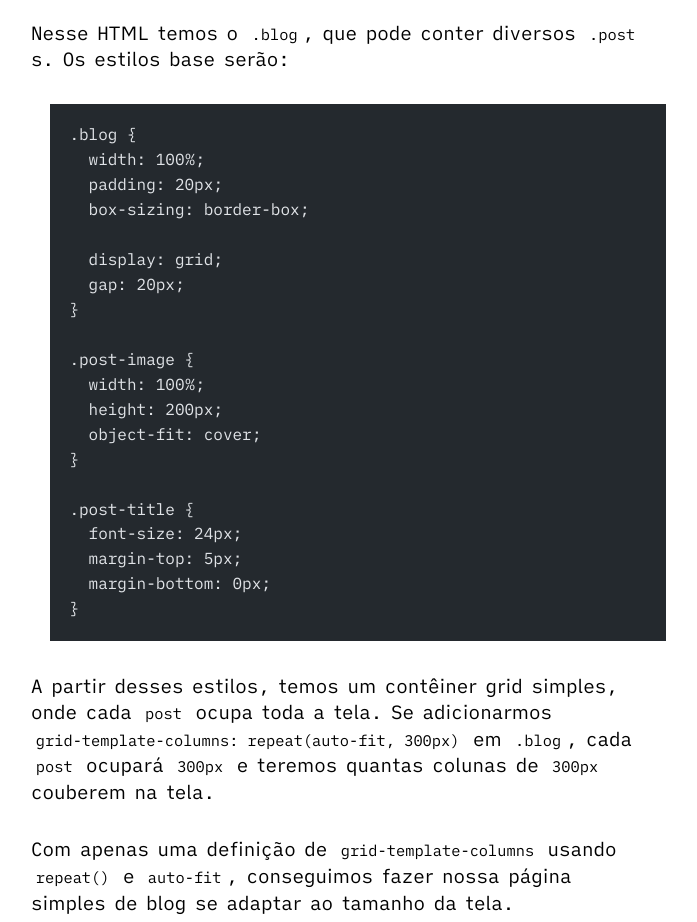
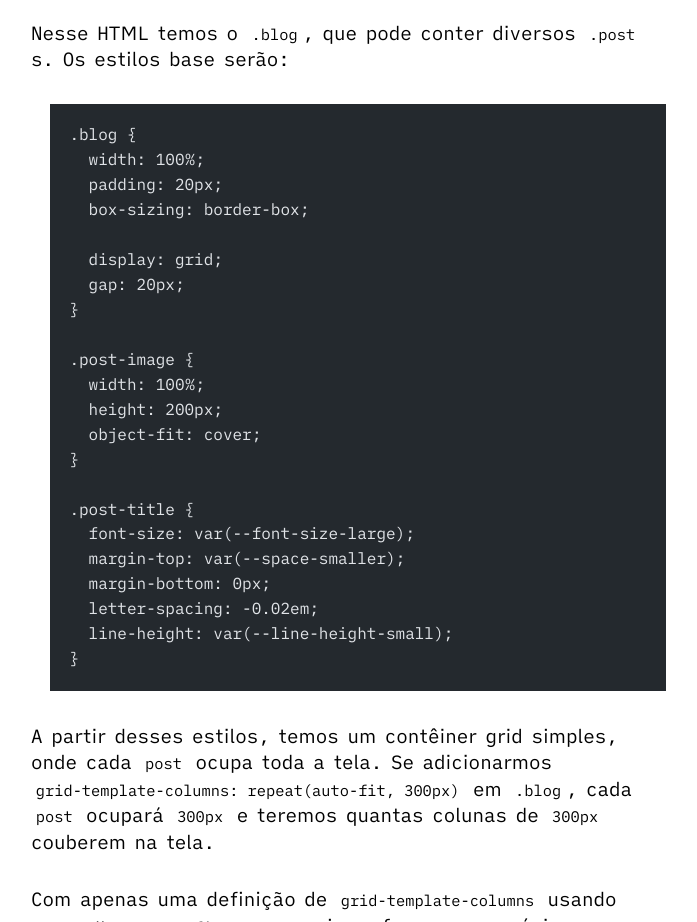
Before and after one commit to triangulodev/triangulo, an Astro site: page /posts/criando-layouts-responsivos-css-grid in a window 1280 px wide. Shown: the part 5480-6402 px from the top of the page, without its empty margins (129-826 px from the left). Built offline with nearby package versions, Linux system fonts and the light colour scheme; Astro itself is replaced by a stand-in of ours; some packages are replaced by stand-ins of ours; code samples lack their colours.

Commit message:
Improve title typography

````diff
--- a/src/pages/posts/criando-layouts-responsivos-css-grid/index.mdx
+++ b/src/pages/posts/criando-layouts-responsivos-css-grid/index.mdx
@@ -162,9 +162,11 @@ Nesse HTML temos o `.blog`, que pode conter diversos `.post`s. Os estilos base s
 }
 
 .post-title {
-  font-size: 24px;
-  margin-top: 5px;
+  font-size: var(--font-size-large);
+  margin-top: var(--space-smaller);
   margin-bottom: 0px;
+  letter-spacing: -0.02em;
+  line-height: var(--line-height-small);
 }
 ```
 
````
